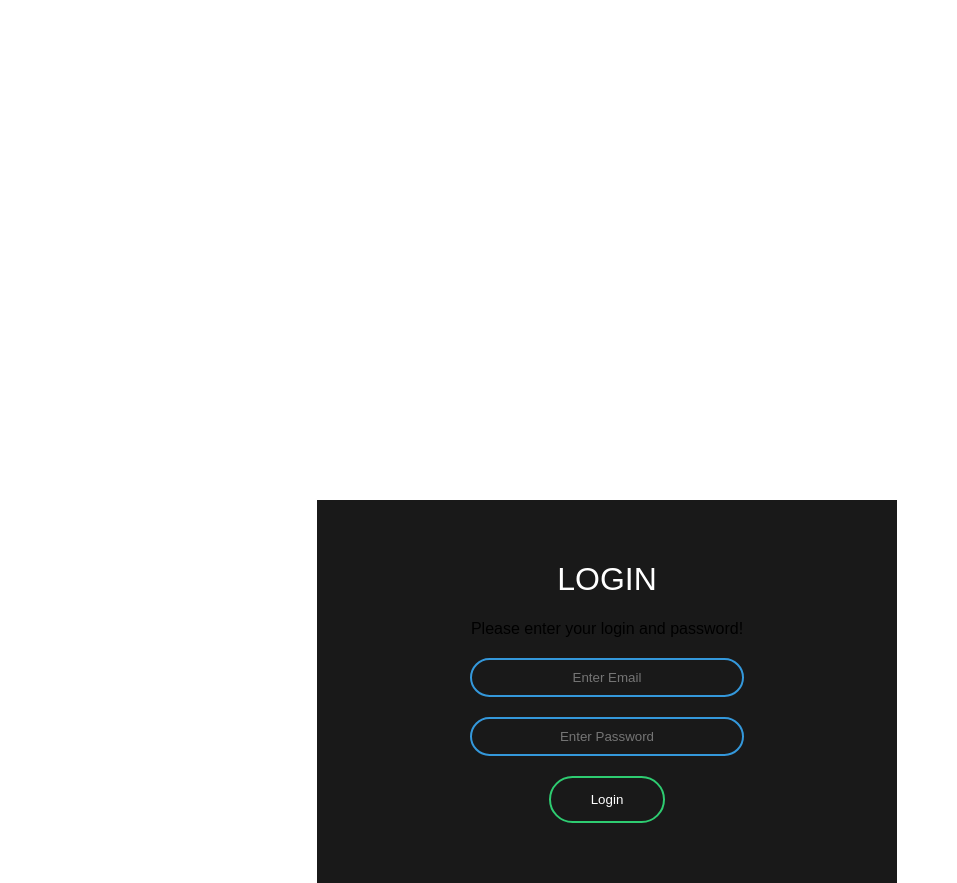
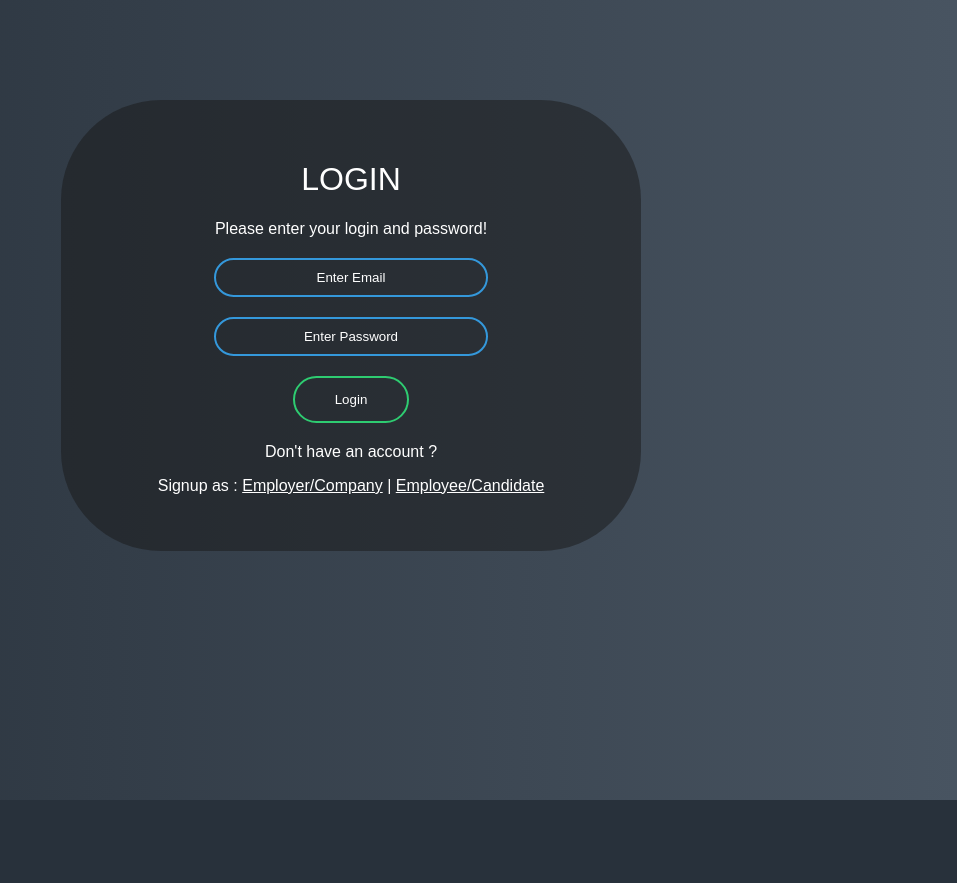
Before and after one commit to saumayg/job_portal, a Django app: page /login in a window 1280 px wide. Shown: the whole page, without its empty margins (323-1280 px from the left). After the commit the page ends 800 px from the top, so only its background shows below. Run offline with Django 3.2, Linux system fonts and the light colour scheme; some libraries are stand-ins or nearby versions.

Commit message:
changed login look

```diff
--- a/templates/accounts/login.html
+++ b/templates/accounts/login.html
@@ -10,24 +10,38 @@
     <link href='https://use.fontawesome.com/releases/v5.8.1/css/all.css'>
     <script src='https://cdnjs.cloudflare.com/ajax/libs/jquery/3.2.1/jquery.min.js'></script>
     <style>
-        .body1 {
+        ::placeholder{
+            color: white;
+        }
+
+        p{
+            color: white;
+        }
+
+        a{
+            color: white;
+        }
+
+        body {
             margin: 0;
             padding: 0;
             font-family: sans-serif;
-            background: linear-gradient(to right, #b92b27, #1565c0)
+            background: linear-gradient(to right, #28313B, #485461)
+
         }
 
         .box {
             width: 500px;
             padding: 40px;
-            position: absolute;
-            top: 50%;
-            left: 50%;
-            background: #191919;
-            ;
+            /* position: absolute; */
+            position: relative;
+            top: 30%;
+            left: 30%;
+            background-color: rgba(25, 25, 25, 0.5);
             text-align: center;
             transition: 0.25s;
-            margin-top: 100px
+            margin-top: 100px;
+            border-radius: 100px;
         }
 
         .box input[type="email"],
@@ -50,6 +64,10 @@
             color: white;
             text-transform: uppercase;
             font-weight: 500
+        }
+
+        .text-muted{
+            color: white;
         }
 
         .box input[type="email"]:focus,
@@ -78,10 +96,8 @@
         }
     </style>
 </head>
-<body class="body1">
+<body>
     <div class="container">
-        <div class="row">
-            <div class="col-md-6">
         <form action="" method="post" class="box">
             <h1>Login</h1>
             <p class="text-muted"> Please enter your login and password!</p>
@@ -91,9 +107,9 @@
                 <input type="{{ field.field.widget.input_type }}" class="form-control" name="{{ field.name }}" id="id_{{ field.name }}" placeholder="{{ field.field.widget.attrs.placeholder }}">
             {% endfor %}
             <input type="submit" name="" value="Login">
+            <p>Don't have an account ?</p>
+            <p>Signup as :   <a href="#">Employer/Company</a>   |   <a href="#">Employee/Candidate</a></p>
         </form>
-            </div>
-        </div>
     </div>
 </body>
 </html>
--- a/templates/base.html
+++ b/templates/base.html
@@ -32,8 +32,8 @@
                         <li class="nav-item"><a href="{% url 'main_app:jobs' %}" class="nav-link">List of jobs</a></li>
                         <li class="nav-item"><a href="{% url 'accounts:logout' %}" class="nav-link">Logout</a></li>
                     {% else %}
-                        <li class="nav-item"><a href="#" class="nav-link">Employee</a></li>
-                        <li class="nav-item"><a href="#" class="nav-link">Employer</a></li>
+                        <!-- <li class="nav-item"><a href="#" class="nav-link">Employee</a></li>
+                        <li class="nav-item"><a href="#" class="nav-link">Employer</a></li> -->
                         <li class="nav-item"><a href="{% url 'accounts:login' %}" class="nav-link">Login</a></li>
                     {% endif %}
                 </ul>
```
Also changed, not shown: db.sqlite3. Lines whose indentation alone changed are shown as unchanged.
